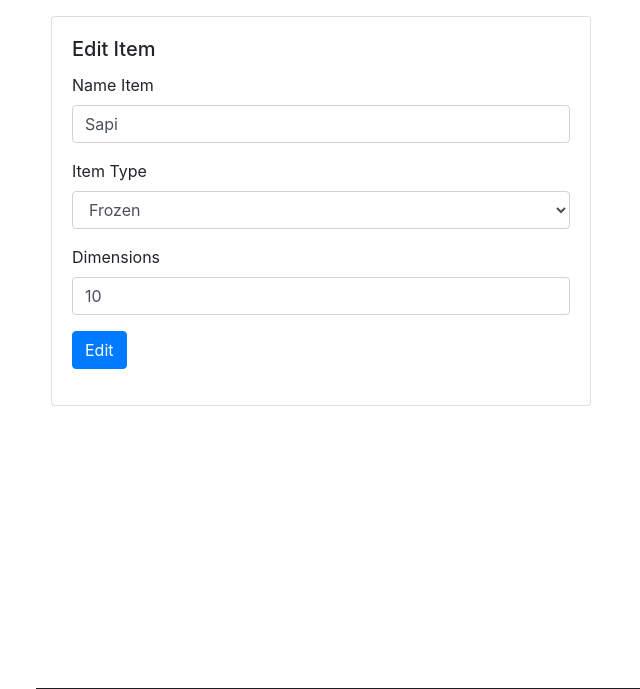
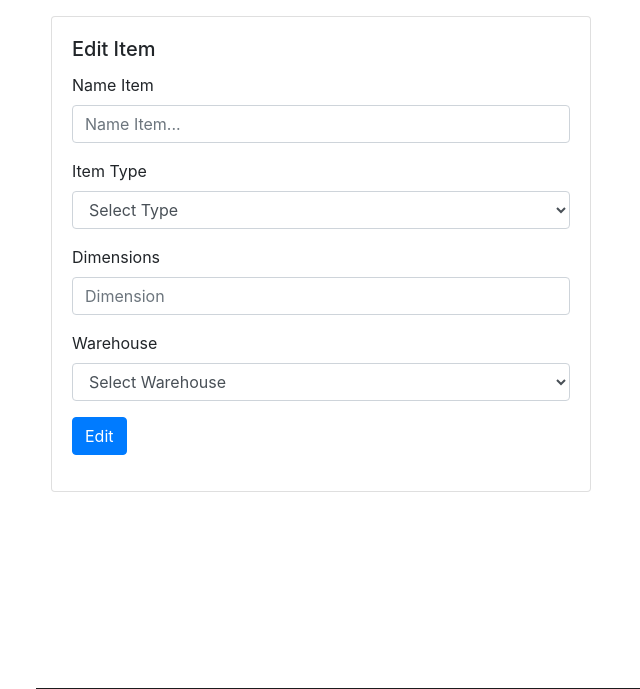
Before and after one commit to adiyatzzz/app-logistik, a PHP site: page /?p=edit_item&id=1 in a window 1280 px wide. Shown: the part 58-747 px from the top of the page, without its empty margins (34-674 px from the left). Run offline with PHP 8.4, Linux system fonts and the light colour scheme; the visitor is signed in with stand-in values (Sample User, id 1); data comes from the database, SQL or seed files in the repository; data that the repository does not hold is empty.

Commit message:
fix item page

```diff
--- a/template/edit_item.php
+++ b/template/edit_item.php
@@ -2,15 +2,20 @@
 // get id from url
 $item_id = $_GET["id"];
 // select m_item with specific id
-$item = $db->select("SELECT * FROM m_item WHERE id_item = $item_id");
+$item = $db->select("SELECT `m_item`.*,`m_item`.`name` AS `item_name`, `m_warehouse`.* , `m_warehouse`.`name` AS `warehouse_name` FROM m_warehousestorage
+                    INNER JOIN `m_warehouse` ON `m_warehouse`.`id_warehouse` = `m_warehousestorage`.`id_warehouse`
+                    INNER JOIN `m_item` ON `m_item`.`id_item` = `m_warehousestorage`.`id_item`
+                    WHERE `m_item`.`id_item` = $item_id");
 // select all row m_typeitem
 $item_type = $db->select("SELECT * FROM m_typeitem");
+$warehouse = $db->select("SELECT * FROM m_warehouse");
 
 foreach ($item as $data) {
     $id_item = $data["id_item"];
-    $name_item = $data["name"];
+    $name_item = $data["item_name"];
     $dimensions = $data["dimensions"];
     $id_typeitem = $data["id_typeitem"];
+    $id_warehouse = $data["id_warehouse"];
 }
 ?>
 <div class="container mt-3">
@@ -38,6 +43,15 @@ foreach ($item as $data) {
                             <input type="number" class="form-control" id="dimensions" name="dimensions" placeholder="Dimension" value="<?= $dimensions ?>">
                         </div>
                         <div class="form-group">
+                        <label for="warehouse">Warehouse</label>
+                        <select class="form-control" id="warehouse" name="warehouse">
+                            <option>Select Warehouse</option>
+                            <?php foreach ($warehouse as $w) : ?>
+                                <option value="<?= $w["id_warehouse"] ?>"  <?= ($w["id_warehouse"] == $id_warehouse) ? "selected" : "" ?>><?= $w["name"] ?></option>
+                            <?php endforeach; ?>
+                        </select>
+                    </div>
+                        <div class="form-group">
                             <button type="submit" class="btn btn-primary">Edit</button>
                         </div>
                     </form>
--- a/template/warehouse.php
+++ b/template/warehouse.php
@@ -17,7 +17,7 @@ $warehouse_type = $db->select("SELECT * FROM m_typewarehouse");
         <div class="col p-0">
             <?php if (isset($_SESSION["flash"])) : ?>
                 <div class="alert alert-success alert-dismissible fade show" role="alert">
-                    Item telah <strong><?= $_SESSION["flash"] ?></strong>.
+                    Warehouse telah <strong><?= $_SESSION["flash"] ?></strong>.
                     <button type="button" class="close" data-dismiss="alert" aria-label="Close">
                         <span aria-hidden="true">&times;</span>
                     </button>
```
Also changed, not shown: proses.php (+13 -1 lines), template/item.php (+10 -0 lines).
